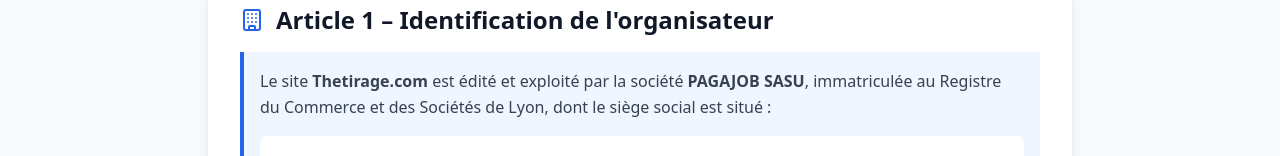
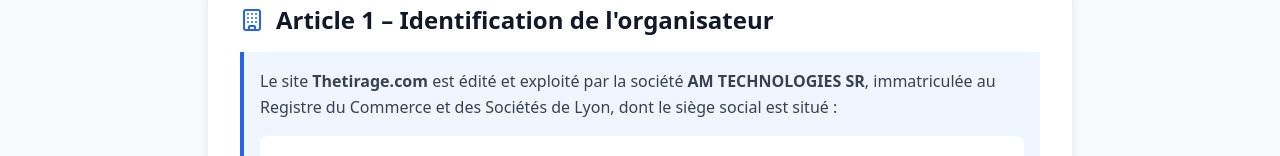
Before and after one commit to Pagajob/thetirage, a React (Vite) app: page /conditions-generales in a window 1280 px wide. Shown: the part 344-500 px from the top of the page. Built offline with nearby package versions, Linux system fonts and the light colour scheme; no server answers.

Commit message:
Updated TermsConditions.tsx

```diff
--- a/src/pages/TermsConditions.tsx
+++ b/src/pages/TermsConditions.tsx
@@ -39,7 +39,7 @@ const TermsConditions: React.FC = () => {
             </div>
             <div className="bg-blue-50 border-l-4 border-blue-600 p-4 mb-4">
               <p className="text-gray-700 leading-relaxed mb-4">
-                Le site <strong>Thetirage.com</strong> est édité et exploité par la société <strong>PAGAJOB SASU</strong>,
+                Le site <strong>Thetirage.com</strong> est édité et exploité par la société <strong>AM TECHNOLOGIES SR</strong>,
                 immatriculée au Registre du Commerce et des Sociétés de Lyon, dont le siège social est situé :
               </p>
               <div className="bg-white p-4 rounded-lg">
```
